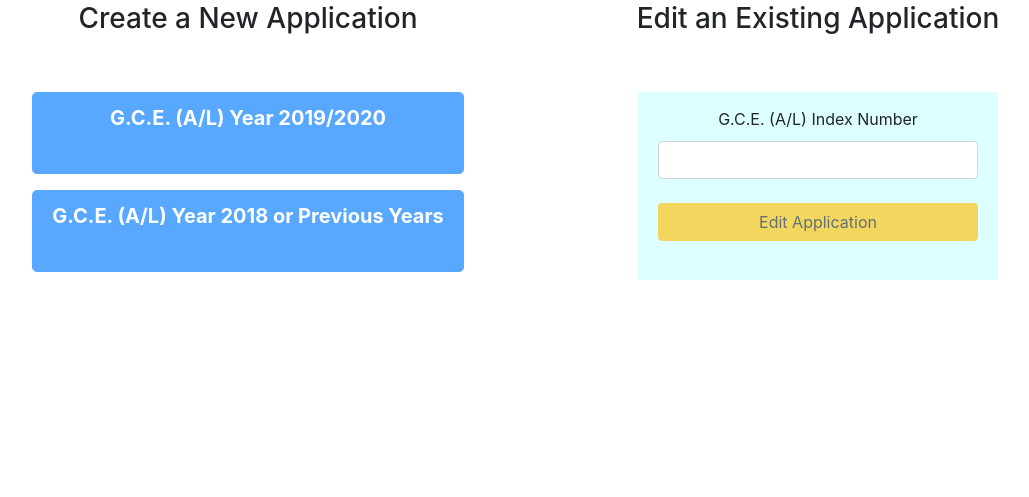
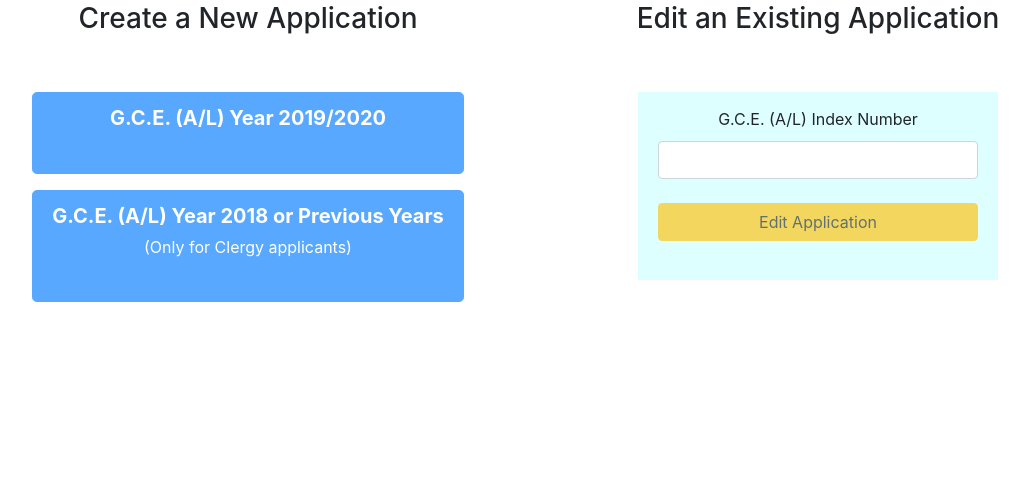
Before and after one commit to nirdetails/ncoe, a PHP site: the page made by application/views/pages/home.php in a window 1280 px wide; the page is wider, and only the part inside the window is pictured. Shown: the part 1053-1550 px from the top of that part, without its empty margins (107-1136 px from the left). Run offline with PHP 8.4, Linux system fonts and the light colour scheme; the template is opened without the code that fills it, so the values that code supplies are empty; some libraries are stand-ins or nearby versions.

Commit message:
Update home.php

```diff
--- a/application/views/pages/home.php
+++ b/application/views/pages/home.php
@@ -162,7 +162,7 @@ document.addEventListener("DOMContentLoaded", function(event) {
         </div>
         <div class="form-group">
             <div style="text-align: center;">
-                <button  onclick="window.location.href='prirvenaal'" class="btn btn-primary btn-lg" type="button" id="two"  style="width: 80%; padding: 10px;" disabled="disabled" ><b>G.C.E. (A/L) Year 2018 or Previous Years</b><br>&nbsp;<br></button>
+                <button  onclick="window.location.href='prirvenaal'" class="btn btn-primary btn-lg" type="button" id="two"  style="width: 80%; padding: 10px;" disabled="disabled" ><b>G.C.E. (A/L) Year 2018 or Previous Years  <small>(Only for Clergy applicants)</small> </b><br>&nbsp;<br></button>
             </div>
         </div>
     </div>
```
